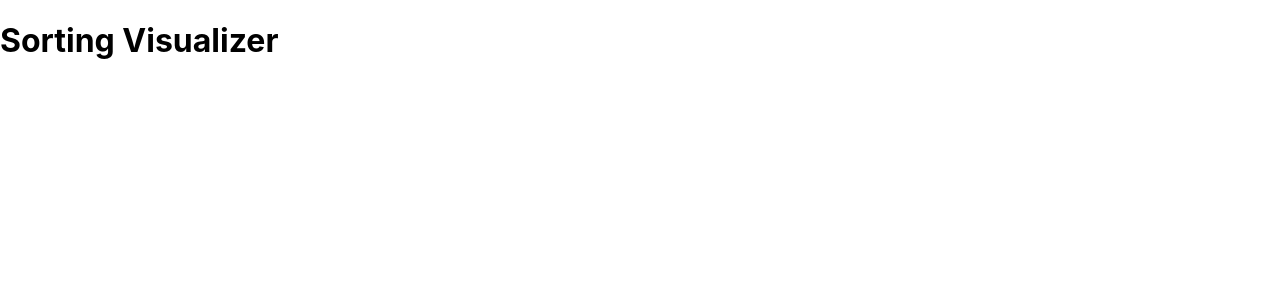
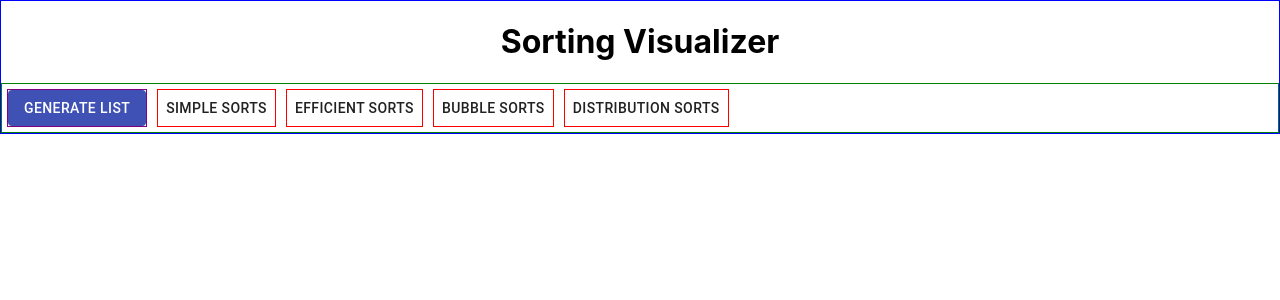
Before and after one commit to stephabauva/sorting_visualizer_react, a React (Create React App) app: page / in a window 1280 px wide. Shown: the top 300 px of the page. Built offline with nearby package versions, Linux system fonts and the light colour scheme.

Commit message:
added buttons

```diff
--- a/package.json
+++ b/package.json
@@ -3,6 +3,7 @@
   "version": "0.1.0",
   "private": true,
   "dependencies": {
+    "@material-ui/core": "^4.11.3",
     "@testing-library/jest-dom": "^5.11.9",
     "@testing-library/react": "^11.2.5",
     "@testing-library/user-event": "^12.6.3",
--- a/src/App.css
+++ b/src/App.css
@@ -1,38 +1,26 @@
 .App {
   text-align: center;
+  border: 1px solid blue;
 }
 
-.App-logo {
-  height: 40vmin;
-  pointer-events: none;
+#topbar {
+  border: 1px solid green;
+  overflow: auto;
+  min-height: 20px;
+
 }
 
-@media (prefers-reduced-motion: no-preference) {
-  .App-logo {
-    animation: App-logo-spin infinite 20s linear;
-  }
+.button-menus {
+  border: 1px solid red;
+  margin: 5px;
+  /* position:absolute; */
+  float:left;
 }
 
-.App-header {
-  background-color: #282c34;
-  min-height: 100vh;
-  display: flex;
-  flex-direction: column;
-  align-items: center;
-  justify-content: center;
-  font-size: calc(10px + 2vmin);
-  color: white;
+.generate-list {
+  border: 1px solid purple;
+  margin: 5px;
+  min-height: 30px;
+  min-width: 30px;
+  float:left;
 }
-
-.App-link {
-  color: #61dafb;
-}
-
-@keyframes App-logo-spin {
-  from {
-    transform: rotate(0deg);
-  }
-  to {
-    transform: rotate(360deg);
-  }
-}
--- a/src/App.js
+++ b/src/App.js
@@ -1,13 +1,26 @@
-import Menu from "./components/Menu"
+import SimpleMenu from "./components/Menu"
+import GenerateList from "./GenerateList"
+import './App.css';
 
-function App() {
+function App(props) {
+  const menuList = props.menus.map(menu => (
+    <SimpleMenu
+    id = {menu.id}
+    sort_cat = {menu.sort_cat}
+    key = {menu.id}
+    />
+  ));
   return (
     <div className="App">
       <div className="appName">
         <h1>Sorting Visualizer</h1>
       </div>
-      <Menu />
+        <div id="topbar">
+          <GenerateList />
+          {menuList}
+        </div>
     </div>
+
   );
 }
 
--- /dev/null
+++ b/src/GenerateList.js
@@ -0,0 +1,12 @@
+import React from 'react';
+import Button from '@material-ui/core/Button';
+
+export default function GenerateList() {
+  return (
+    <div className="generate-list">
+      <Button variant="contained" color="primary" disableElevation>
+        Generate List
+      </Button>
+    </div>
+  );
+}
--- a/src/components/Menu.js
+++ b/src/components/Menu.js
@@ -1,9 +1,39 @@
+import React from 'react';
+import Button from '@material-ui/core/Button';
+import Menu from '@material-ui/core/Menu';
+import MenuItem from '@material-ui/core/MenuItem';
 
-function Menu () {
+export default function SimpleMenu(props) {
+  const [anchorEl, setAnchorEl] = React.useState(null);
 
-    return (
-        <div></div>
-    )
+  const handleClick = (event) => {
+    setAnchorEl(event.currentTarget);
+  };
+
+  const handleClose = () => {
+    setAnchorEl(null);
+  };
+
+//   const id = props.id;
+  const sort_cat = props.sort_cat;
+
+  return (
+    <div className="button-menus">
+        <Button aria-controls="simple-menu" aria-haspopup="true" onClick={handleClick}>
+            {sort_cat}
+        </Button>
+        <Menu
+            id="simple-menu"
+            anchorEl={anchorEl}
+            keepMounted
+            open={Boolean(anchorEl)}
+            onClose={handleClose}
+        >
+            <MenuItem onClick={handleClose}>Profile</MenuItem>
+            <MenuItem onClick={handleClose}>My account</MenuItem>
+            <MenuItem onClick={handleClose}>Logout</MenuItem>
+        </Menu>
+    </div>
+
+  );
 }
-
-export default Menu
--- a/src/index.js
+++ b/src/index.js
@@ -4,9 +4,16 @@ import './index.css';
 import App from './App';
 import reportWebVitals from './reportWebVitals';
 
+const SORT_MENUS = [
+  {id:"menu_sort_0", sort_cat:"Simple Sorts"},
+  {id:"menu_sort_1", sort_cat:"Efficient Sorts"},
+  {id:"menu_sort_2", sort_cat:"Bubble Sorts"},
+  {id:"menu_sort_4", sort_cat:"Distribution Sorts"},
+]
+
 ReactDOM.render(
   <React.StrictMode>
-    <App />
+    <App menus={SORT_MENUS}/>
   </React.StrictMode>,
   document.getElementById('root')
 );
```
Also changed, not shown: src/index.css (line endings or trailing spaces), 2 other files (tests, documents, lock files or other folders).
